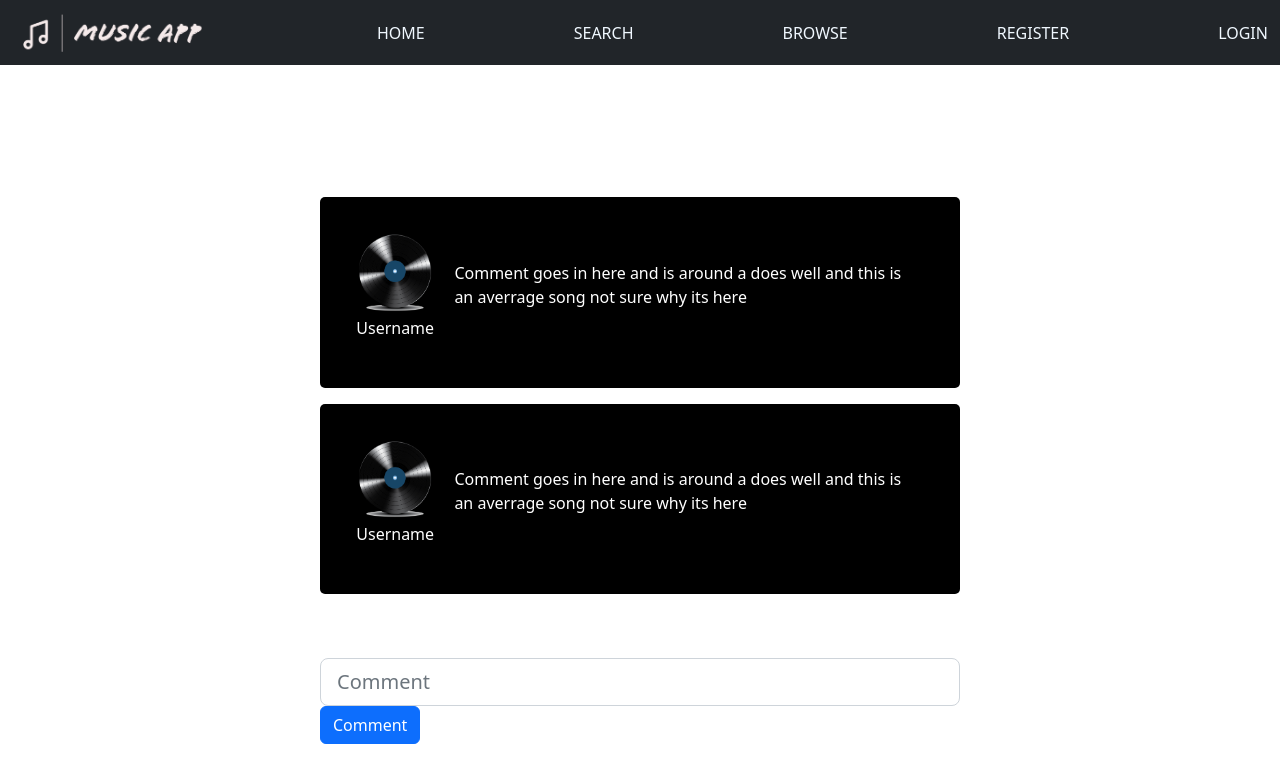
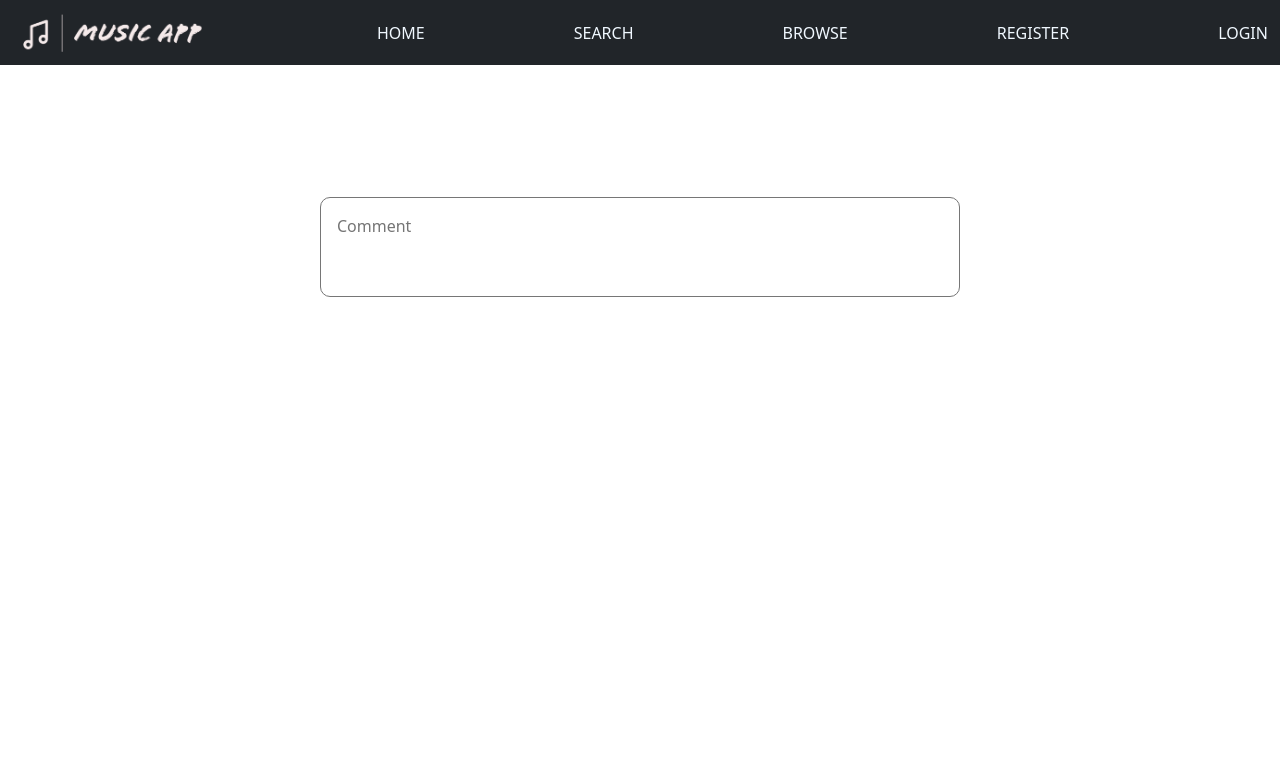
Before and after one commit to Antinson/Music_App, a Flask app: page /track/1 in a window 1280 px wide. Shown: the top 783 px of the page. Run offline with Flask 2, Linux system fonts and the light colour scheme; data that the repository does not hold is empty; parts of the project's set-up code (start-up, migrations or seed data) failed here and were passed over.

Commit message:
Implemented commenting through JS
Implemented commenting through JS, changed some styles around and moved comment box above the comments

```diff
--- a/music/static/browse.js
+++ b/music/static/browse.js
@@ -92,6 +92,7 @@ document.addEventListener("DOMContentLoaded", function() {
                     genres.innerText = "N/A";
                 }
                 card.addEventListener("click", () => {
+                    localStorage.setItem("selectedTrackId", track.track_id);
                     window.location.href = `/track/${track.track_id}`;
                 });
                 albumCardContainer.appendChild(card);
--- a/music/static/styles.css
+++ b/music/static/styles.css
@@ -412,6 +412,7 @@ a.link_for_search:hover {
     color: white;
     border-radius: 5px;
     padding: 2rem;
+    transition: all 0.3s ease;
 }
 
 .profile-name {
@@ -427,7 +428,7 @@ a.link_for_search:hover {
     display: flex;
     width: 80%;
     align-items: center;
-    justify-content: center;
+    justify-content: left;
 }
 
 .profile-image {
@@ -439,3 +440,16 @@ a.link_for_search:hover {
     margin-top: 2rem;
     margin-bottom: 2rem;
 }
+
+#comment-box {
+    width: 100%;
+    height: 100px;
+    border-radius: 10px;
+    margin-bottom: 1rem;
+    padding: 1rem;
+    resize: none;
+}
+
+#comment-button {
+    float: right;
+}
--- a/music/templates/tracks/track.html
+++ b/music/templates/tracks/track.html
@@ -54,18 +54,25 @@
                 <div class="artist-title">Genres</div>
                 <div class="genres-single" data-genres></div>
             </div>
+    </div>
         </template>
     </div>
-    <div class="comment-section">
-        <div class="a-comment">
-            <div class="profile-name">
-                <img class="profile-image" src="{{ url_for('static', filename='trackimage.png') }}">
-                <p>Username</p>
+    <div class="comment-area">
+        <textarea id="comment-box" rows="4" cols="50" placeholder="Comment" data-comment></textarea>
+        <button type="button" id="comment-button" class="btn btn-dark hide" data-comment-button>Comment</button>
+    </div>
+    <div class="comment-section" comment-section>
+        <template comment-template>
+            <div class="a-comment" a-comment>
+                <div class="profile-name" profile-name>
+                    <img class="profile-image" src="{{ url_for('static', filename='trackimage.png') }}">
+                    <p user-name></p>
+                </div>
+                <div class="comment-content" comment-content>
+                    <p>Comment goes in here and is around a does well and this is an averrage song not sure why its here</p>
+                </div>
             </div>
-            <div class="comment-content">
-                <p>Comment goes in here and is around a does well and this is an averrage song not sure why its here</p>
-            </div>
-        </div>
+        </template>
         <div class="a-comment">
             <div class="profile-name">
                 <div>
@@ -80,10 +87,6 @@
             </div>
         </div>
     </div>
-    <div class="comment-area">
-        <input type="text" class="form-control form-control-lg" id="comment-box" name="q" placeholder="Comment" data-comment>
-        <button class="btn btn-primary" id="comment-button" data-comment-button>Comment</button>
-    </div>
     </div>
 </body>
 </html>
--- a/music/tracks/services.py
+++ b/music/tracks/services.py
@@ -99,7 +99,6 @@ def add_review(track_id: int, comment_text: str, rating: int, user_name: str, re
     # Update our repository
     repo.add_review(review)
 
-
 # Adds track to users liked tracks
 def add_track_to_user(user_name: str, track_id: int, repo: AbstractRepository):
     user = repo.get_user(user_name.lower())
@@ -115,7 +114,9 @@ def remove_track_from_user(user_name: str, track_id: int, repo: AbstractReposito
 
 
 def get_reviews_for_track(track_id, repo: AbstractRepository):
+    print("get_reviews_for_track")
     reviews_for_track = [review for review in repo.get_reviews() if review.track.track_id == track_id]
+    print(reviews_for_track)
 
     return reviews_to_dict(reviews_for_track)
 
--- a/music/tracks/tracks_browse.py
+++ b/music/tracks/tracks_browse.py
@@ -50,15 +50,38 @@ def get_total_number_tracks():
 
 @tracks_blueprint.route("/track/<int:track_id>", methods=["GET", "POST"])
 def get_individual_track_page(track_id):
-    print(track_id)
     return render_template("tracks/track.html")
 
 @tracks_blueprint.route("/getTrack/<int:track_id>", methods=["GET"])
 def get_track_by_id(track_id):
+    print("get_track_by_id")
     requested_track = services.get_track(track_id, repo.repo_instance)
-    print("Request track is")
-    print(requested_track)
     return jsonify(requested_track)
+
+@tracks_blueprint.route("/postComment", methods=["POST"])
+def post_comment():
+    try:
+        json_data = request.json
+        comment_data = json_data["comment"]
+        track_id = int(json_data["track_id"])
+        user_name = session['user_name']
+
+        print("Track id is: " + str(track_id))
+        print("Username is " + user_name)
+
+        services.add_review(track_id, comment_data, 5, user_name, repo.repo_instance)
+    except Exception as e:
+        print(e)
+
+    return jsonify("good")
+
+@tracks_blueprint.route("/getComments/<int:track_id>", methods=["GET"])
+def getComments(track_id):
+    print("Track id is " + str(track_id))
+    test = services.get_reviews_for_track(int(track_id), repo.repo_instance)
+    print(jsonify(test))
+    return jsonify(test)
+
 
 
 
```
Also changed, not shown: music/static/track.js (+80 -1 lines).
